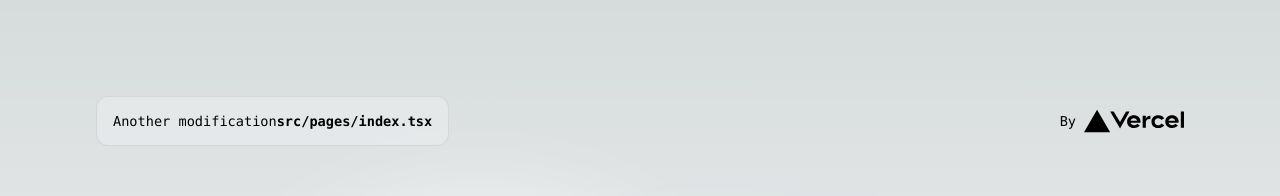
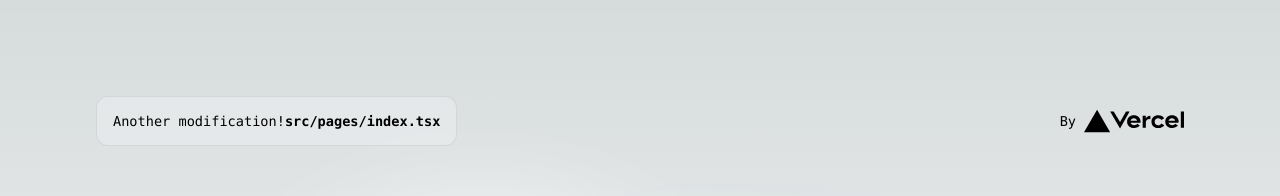
Before and after one commit to the-bayer/static-next-for-fc, a Next.js app: page / in a window 1280 px wide. Shown: the top 196 px of the page. Built offline with nearby package versions, Linux system fonts and the light colour scheme.

Commit message:
new commit

```diff
--- a/src/pages/index.tsx
+++ b/src/pages/index.tsx
@@ -17,7 +17,7 @@ export default function Home() {
       <main className={styles.main}>
         <div className={styles.description}>
           <p>
-            Another modification
+            Another modification!
             <code className={styles.code}>src/pages/index.tsx</code>
           </p>
           <div>
```
